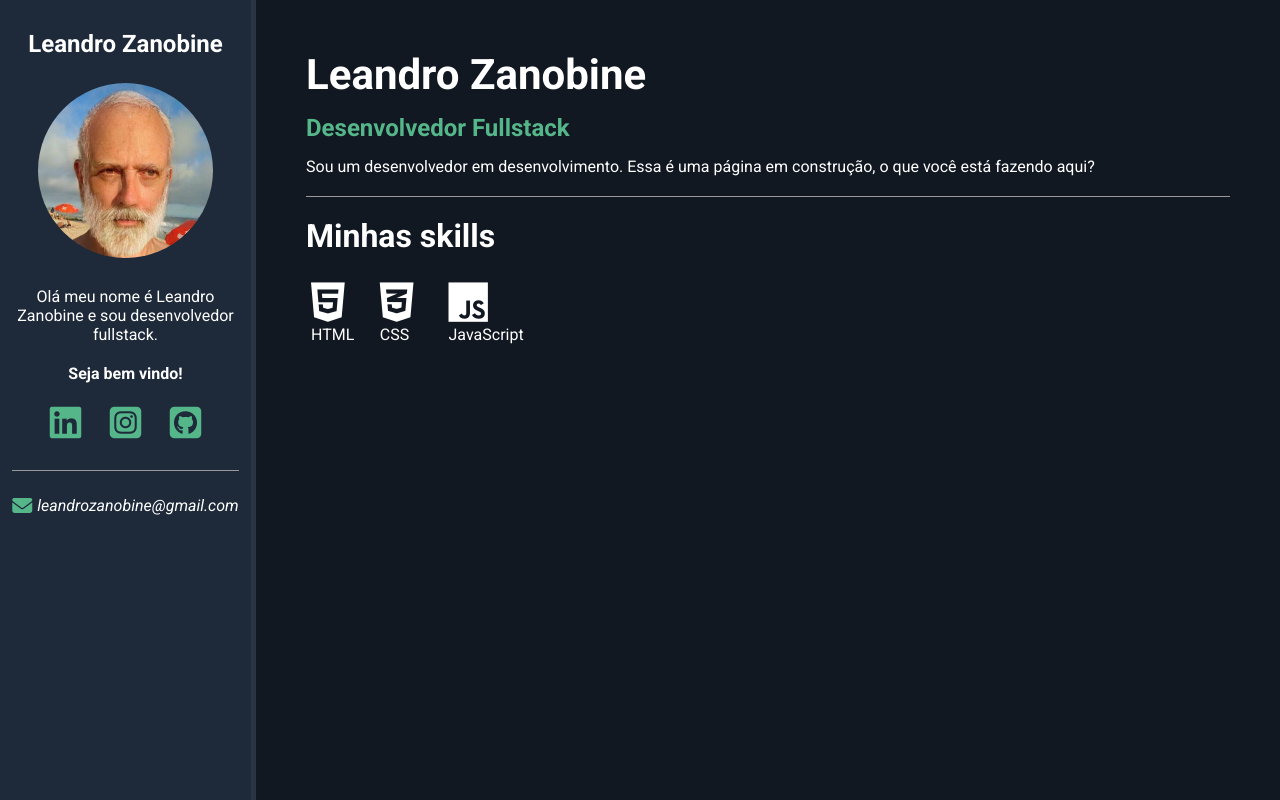
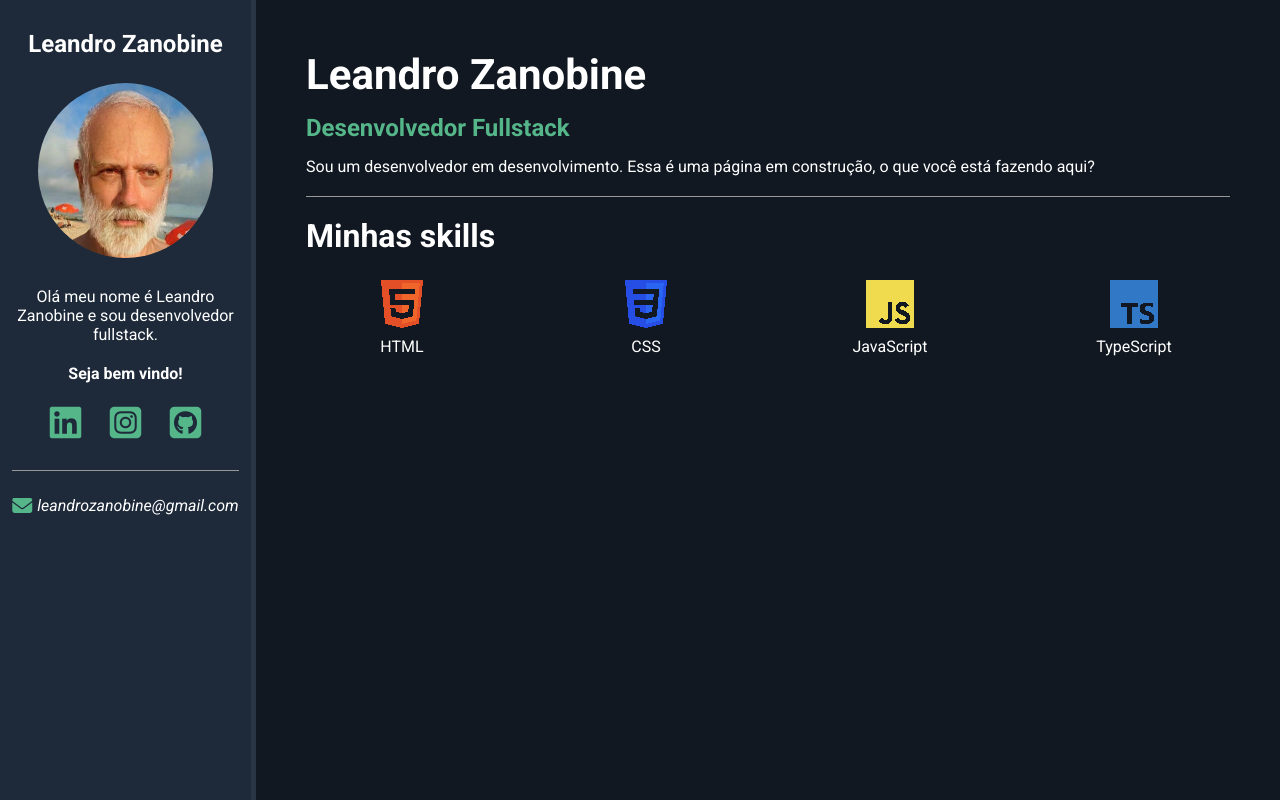
Before and after one commit to landrozz/landrozz.github.io, a plain HTML site: page index.html in a window 1280 px wide. Drawn offline with Linux system fonts and the light colour scheme.

Commit message:
imgs aplicadas no html e correção no css

```diff
--- a/index.html
+++ b/index.html
@@ -42,16 +42,21 @@
         <h2 id="skills-title">Minhas skills</h2>
         <ul id="skills-list">
           <li>
-            <i class="fa-brands fa-html5"></i>
+            <img src="imgs/html.png" alt="html">
             <p>HTML</p>
           </li>
           <li>
-            <i class="fa-brands fa-css3-alt"></i>
+            <img src="imgs/css.png" alt="html">
             <p>CSS</p>
           </li>
           <li>
-            <i class="fa-brands fa-js"></i>
-            <p>JavaScript</p></li>
+            <img src="imgs/js.png" alt="html">
+            <p>JavaScript</p>
+          </li>
+          <li>
+            <img src="imgs/ts.png" alt="html">
+            <p>TypeScript</p>
+          </li>
         </ul>
       </section>
     </section>
--- a/styles.css
+++ b/styles.css
@@ -59,16 +59,16 @@ main {
   display: flex;
   flex-wrap: wrap;
   margin-top: 25px;
+  justify-content: space-between;
 
   & li {
-    margin-right: 20px;
-    padding-left: 5px;
-    max-width: 33%;
-    margin-bottom: 35px;
+    width: 15vw;
+    text-align: center;
+    margin-bottom: 25px;
 
-    & i {
-      font-size: 45px;
-      margin-right: 10px;
+    & img {
+      image-rendering: pixelated;
+      margin-bottom: 5px;
     }
   }
 }
```
